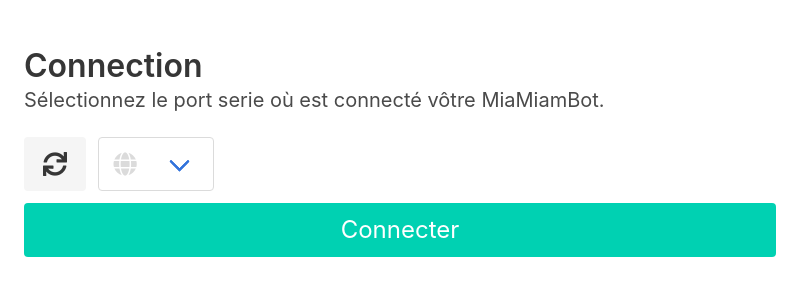
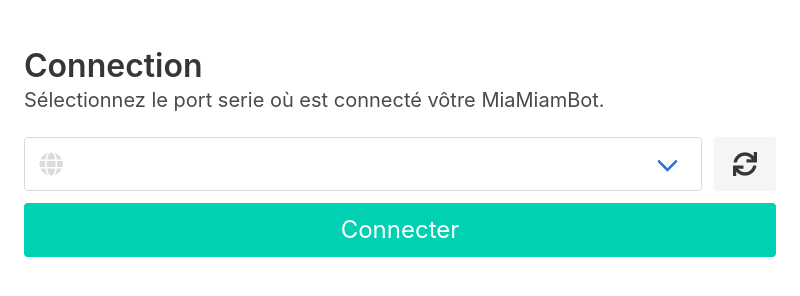
Before and after one commit to onlfait/MiamMiamBot, an Electron app: page App/index.html in a window 800 px wide. Drawn offline with nearby package versions, Linux system fonts and the light colour scheme.

Commit message:
fix connection form

```diff
--- a/App/index.html
+++ b/App/index.html
@@ -20,13 +20,10 @@
         Sélectionnez le port serie où est connecté vôtre MiaMiamBot.
       </p>
 
+      <div class="field is-horizontal">
+        <div class="field-body">
           <div class="field is-grouped">
-        <p class="control">
-          <a id="refreshPorts" class="button is-light is-large">
-            <i class="fas fa-sync"></i>
-          </a>
-        </p>
-        <p class="control has-icons-left is-fullwidth">
+            <p class="control has-icons-left is-expanded">
               <span class="select is-large is-fullwidth">
                 <select id="ports"></select>
               </span>
@@ -34,6 +31,13 @@
                 <i class="fas fa-globe"></i>
               </span>
             </p>
+              <p class="control">
+                <a id="refreshPorts" class="button is-light is-large">
+                  <i class="fas fa-sync"></i>
+                </a>
+              </p>
+          </div>
+        </div>
       </div>
 
       <a id="connect" class="button is-primary is-large is-fullwidth">Connecter</a>
```
Lines whose indentation alone changed are shown as unchanged.
